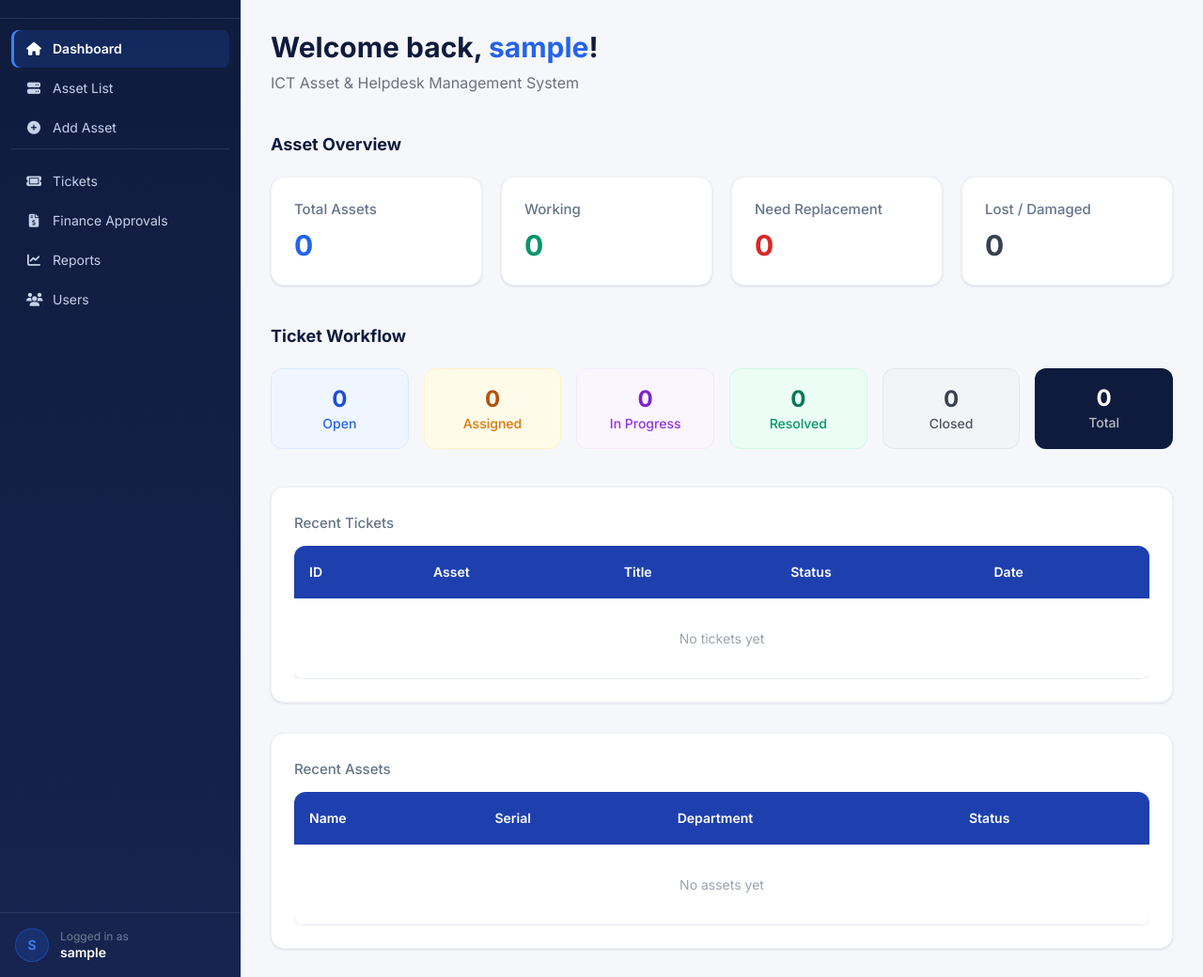
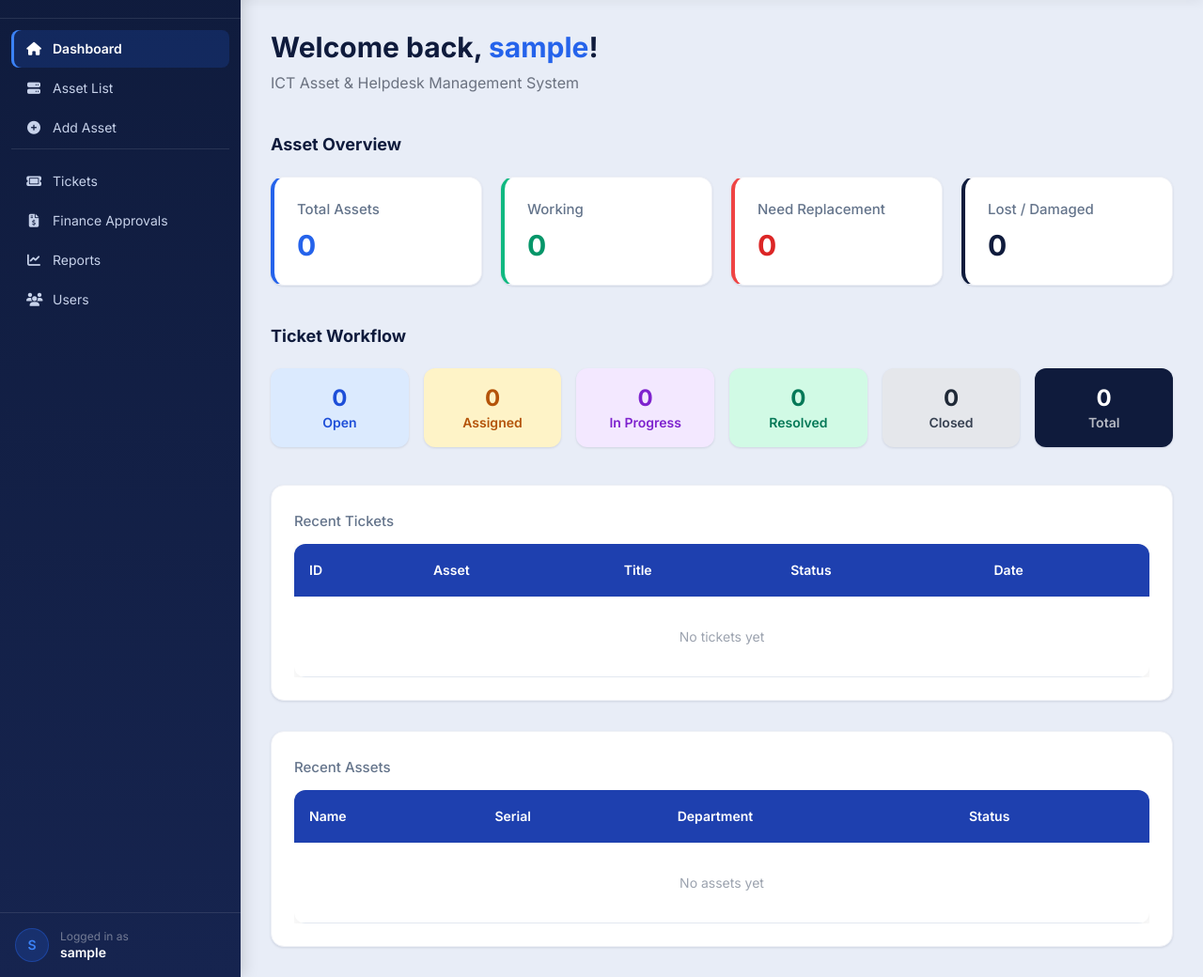
Before and after one commit to ronaldomondi56-beep/ICT-tracking-system, a Django app: page / in a window 1280 px wide. Shown: the part 69-1109 px from the top of the page at 94% size. Run offline with Django 5.2, Linux system fonts and the light colour scheme; the visitor is signed in with stand-in values (Sample User, id 1); data that the repository does not hold is empty; some libraries are stand-ins or nearby versions.

Commit message:
updated style

```diff
--- a/templates/assets/base.html
+++ b/templates/assets/base.html
@@ -49,10 +49,9 @@
             font-family: 'Inter', sans-serif;
             -webkit-font-smoothing: antialiased;
         }
-
         .content {
-            background-color: #f6f7fb;
-            min-height: calc(100vh - 70px);
+              background: transparent;
+              min-height: calc(100vh - 70px);
         }
 
         .sidebar a {
@@ -79,11 +78,11 @@
 
         ::-webkit-scrollbar { width: 8px; height: 8px; }
         ::-webkit-scrollbar-track { background: transparent; }
-        ::-webkit-scrollbar-thumb { background: #cbd5e1; border-radius: 8px; }
-        ::-webkit-scrollbar-thumb:hover { background: #94a3b8; }
+        ::-webkit-scrollbar-thumb { background: rgb(245, 60, 4); border-radius: 8px; }
+        ::-webkit-scrollbar-thumb:hover { background: hsl(2, 92%, 48%); }
     </style>
 </head>
-<body class="bg-[#f6f7fb]">
+<body class="bg-[#e8edf7]">
 
 <div class="container flex h-screen">
     <!-- Sidebar -->
--- a/templates/assets/dashboard.html
+++ b/templates/assets/dashboard.html
@@ -21,24 +21,24 @@
 
     <div class="grid grid-cols-2 md:grid-cols-4 gap-5 mb-10">
 
-        <div class="card p-6">
+        <div class="card p-6 border-l-4 border-l-accent">
             <h3 class="text-gray-500 text-sm font-medium">Total Assets</h3>
             <p class="text-3xl font-bold text-accent mt-1">{{ total_assets }}</p>
         </div>
 
-        <div class="card p-6">
+        <div class="card p-6 border-l-4 border-l-emerald-500">
             <h3 class="text-gray-500 text-sm font-medium">Working</h3>
             <p class="text-3xl font-bold text-emerald-600 mt-1">{{ working }}</p>
         </div>
 
-        <div class="card p-6">
+        <div class="card p-6 border-l-4 border-l-red-500">
             <h3 class="text-gray-500 text-sm font-medium">Need Replacement</h3>
             <p class="text-3xl font-bold text-red-600 mt-1">{{ outdated }}</p>
         </div>
 
-        <div class="card p-6">
+        <div class="card p-6 border-l-4 border-l-navy-900">
             <h3 class="text-gray-500 text-sm font-medium">Lost / Damaged</h3>
-            <p class="text-3xl font-bold text-gray-700 mt-1">{{ lost }}</p>
+            <p class="text-3xl font-bold text-navy-900 mt-1">{{ lost }}</p>
         </div>
 
     </div>
@@ -48,34 +48,34 @@
 
     <div class="grid grid-cols-3 md:grid-cols-6 gap-4 mb-10">
 
-        <div class="bg-blue-50 border border-blue-100 p-4 rounded-xl text-center">
+        <div class="bg-blue-100 p-4 rounded-xl text-center shadow-card">
             <p class="text-2xl font-bold text-blue-700">{{ open_tickets }}</p>
-            <p class="text-sm text-blue-600 font-medium">Open</p>
+            <p class="text-sm text-blue-700 font-semibold">Open</p>
         </div>
 
-        <div class="bg-amber-50 border border-amber-100 p-4 rounded-xl text-center">
+        <div class="bg-amber-100 p-4 rounded-xl text-center shadow-card">
             <p class="text-2xl font-bold text-amber-700">{{ assigned_tickets }}</p>
-            <p class="text-sm text-amber-600 font-medium">Assigned</p>
+            <p class="text-sm text-amber-700 font-semibold">Assigned</p>
         </div>
 
-        <div class="bg-purple-50 border border-purple-100 p-4 rounded-xl text-center">
+        <div class="bg-purple-100 p-4 rounded-xl text-center shadow-card">
             <p class="text-2xl font-bold text-purple-700">{{ in_progress }}</p>
-            <p class="text-sm text-purple-600 font-medium">In Progress</p>
+            <p class="text-sm text-purple-700 font-semibold">In Progress</p>
         </div>
 
-        <div class="bg-emerald-50 border border-emerald-100 p-4 rounded-xl text-center">
+        <div class="bg-emerald-100 p-4 rounded-xl text-center shadow-card">
             <p class="text-2xl font-bold text-emerald-700">{{ resolved }}</p>
-            <p class="text-sm text-emerald-600 font-medium">Resolved</p>
+            <p class="text-sm text-emerald-700 font-semibold">Resolved</p>
         </div>
 
-        <div class="bg-gray-100 border border-gray-200 p-4 rounded-xl text-center">
-            <p class="text-2xl font-bold text-gray-700">{{ closed }}</p>
-            <p class="text-sm text-gray-600 font-medium">Closed</p>
+        <div class="bg-gray-200 p-4 rounded-xl text-center shadow-card">
+            <p class="text-2xl font-bold text-gray-800">{{ closed }}</p>
+            <p class="text-sm text-gray-700 font-semibold">Closed</p>
         </div>
 
-        <div class="bg-navy-900 text-white p-4 rounded-xl text-center">
+        <div class="bg-navy-900 text-white p-4 rounded-xl text-center shadow-card">
             <p class="text-2xl font-bold">{{ total_tickets }}</p>
-            <p class="text-sm text-white/70 font-medium">Total</p>
+            <p class="text-sm text-white/70 font-semibold">Total</p>
         </div>
 
     </div>
```
